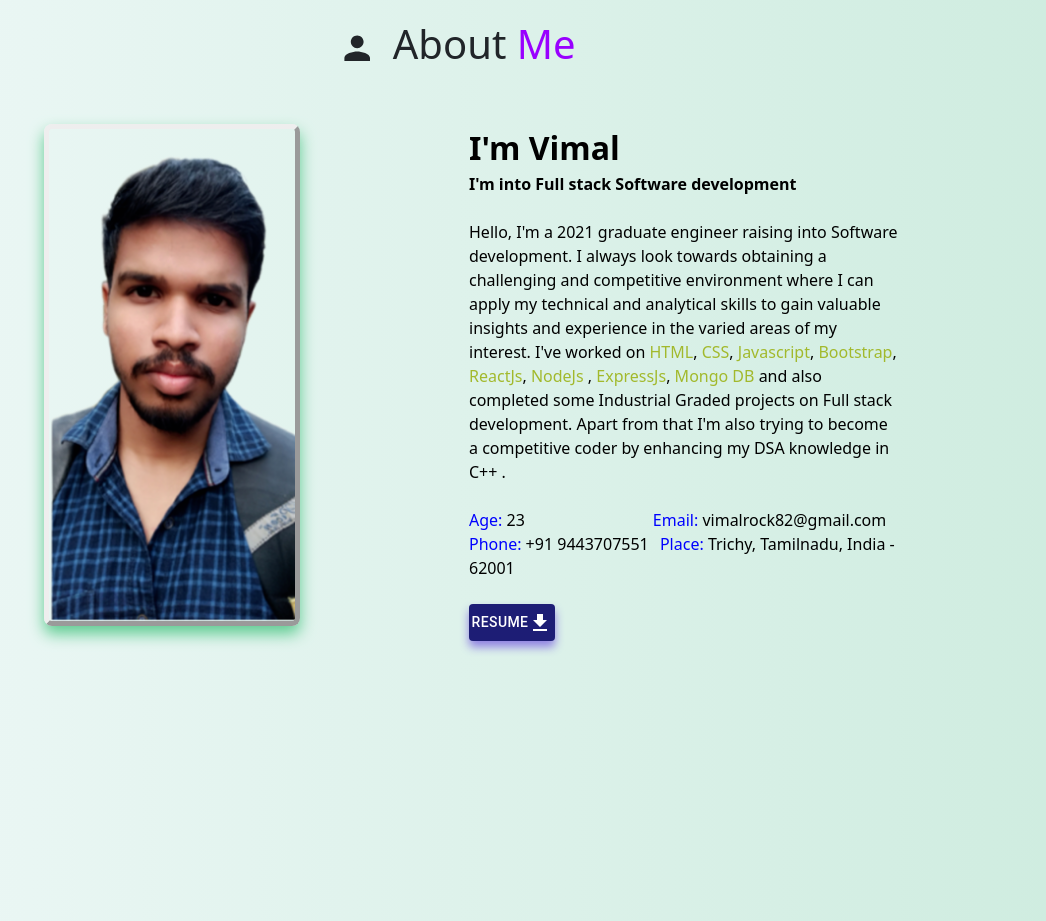
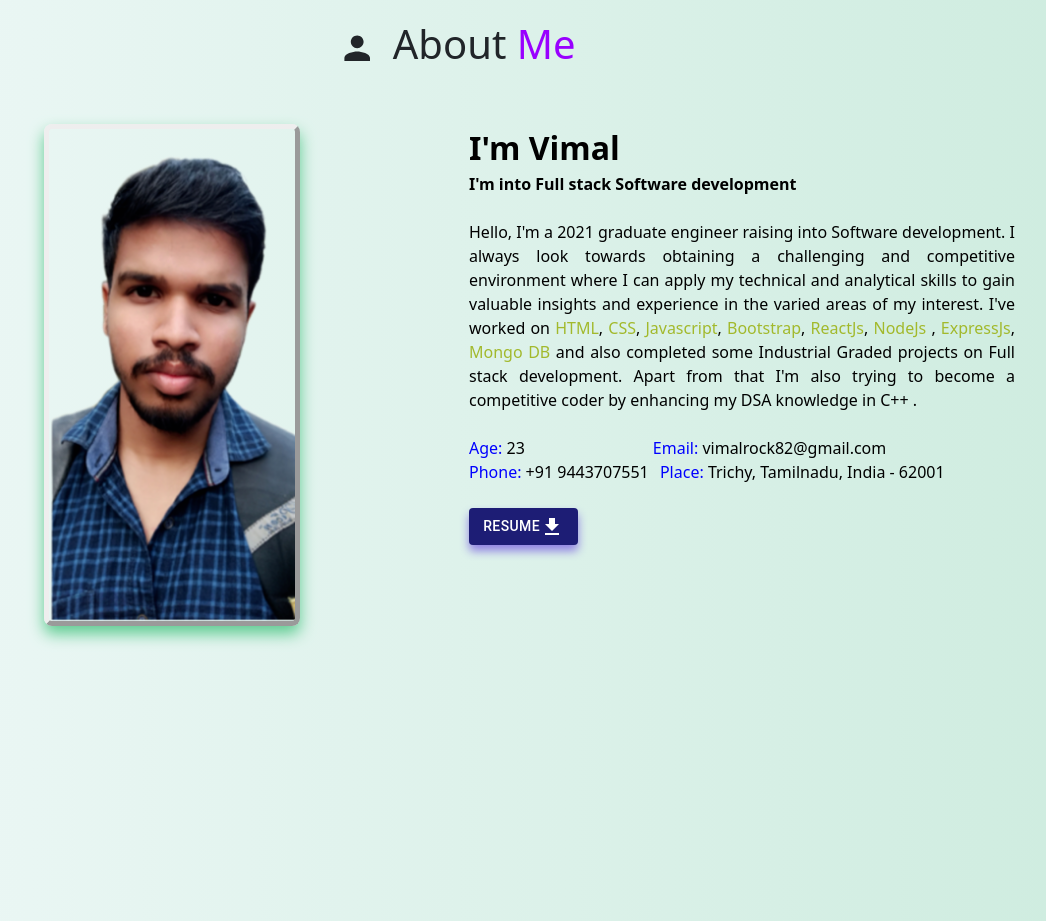
Before and after one commit to Vimal567/vimalportfolio, a React (Create React App) app: page / in a window 1280 px wide. Shown: the part 860-1781 px from the top of the page, without its empty margins (183-1229 px from the left). Built offline with nearby package versions, Linux system fonts and the light colour scheme; a web font is replaced by a local one.

Commit message:
about aligned

```diff
--- a/src/Components/About.css
+++ b/src/Components/About.css
@@ -55,7 +55,7 @@
 #vimalbio{
     display: flex;
     flex-direction: column;
-    padding-right: 8rem;
+    text-align: justify;
 }
 #paragraph{
     color: black;
@@ -137,8 +137,7 @@
 }
 @media screen and (width<568px) {
     #vimalbio{
-        text-align: justify;
-        margin-left: 2rem;
+        padding-right: 2rem;
     }
 }
 @media screen and (width<568px) {
```
Also changed, not shown: src/Components/images/skills/skill.jpg.
